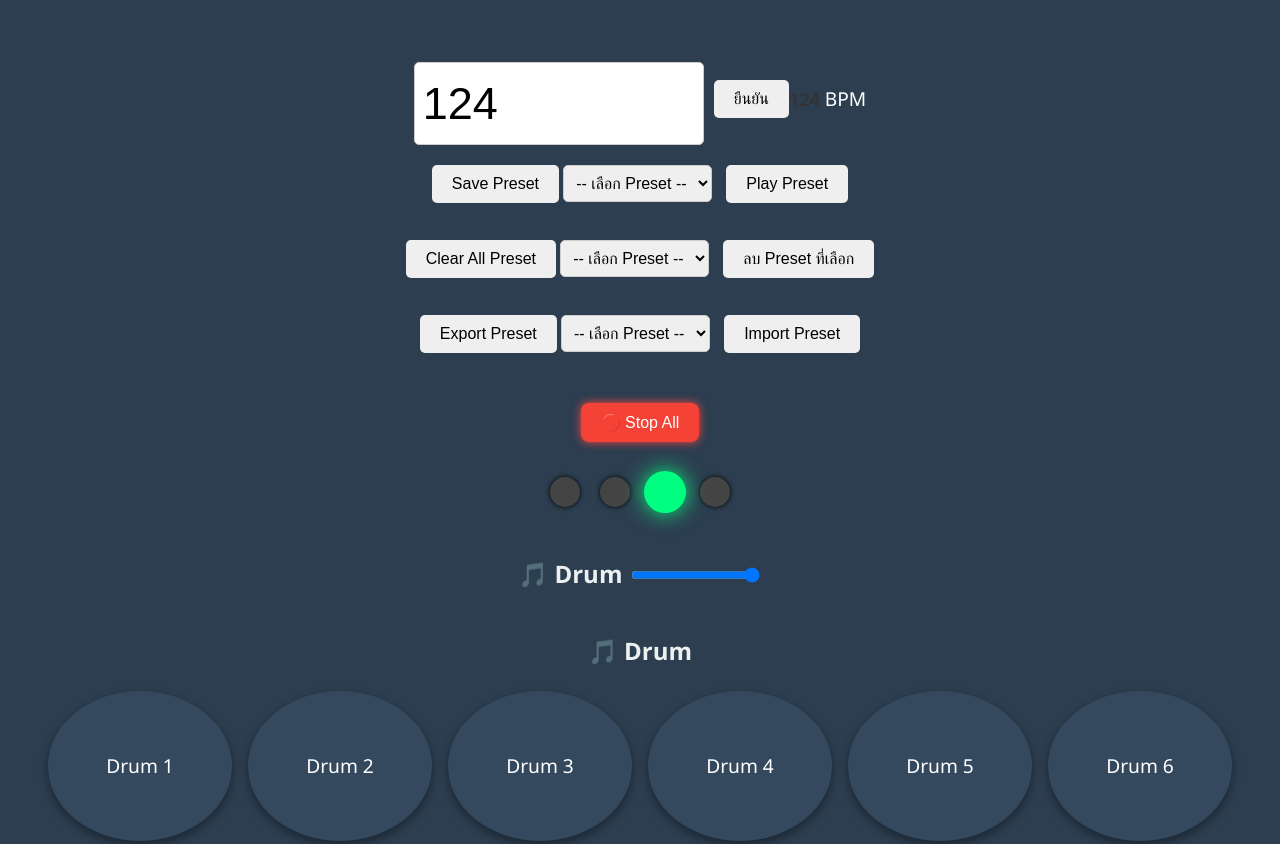
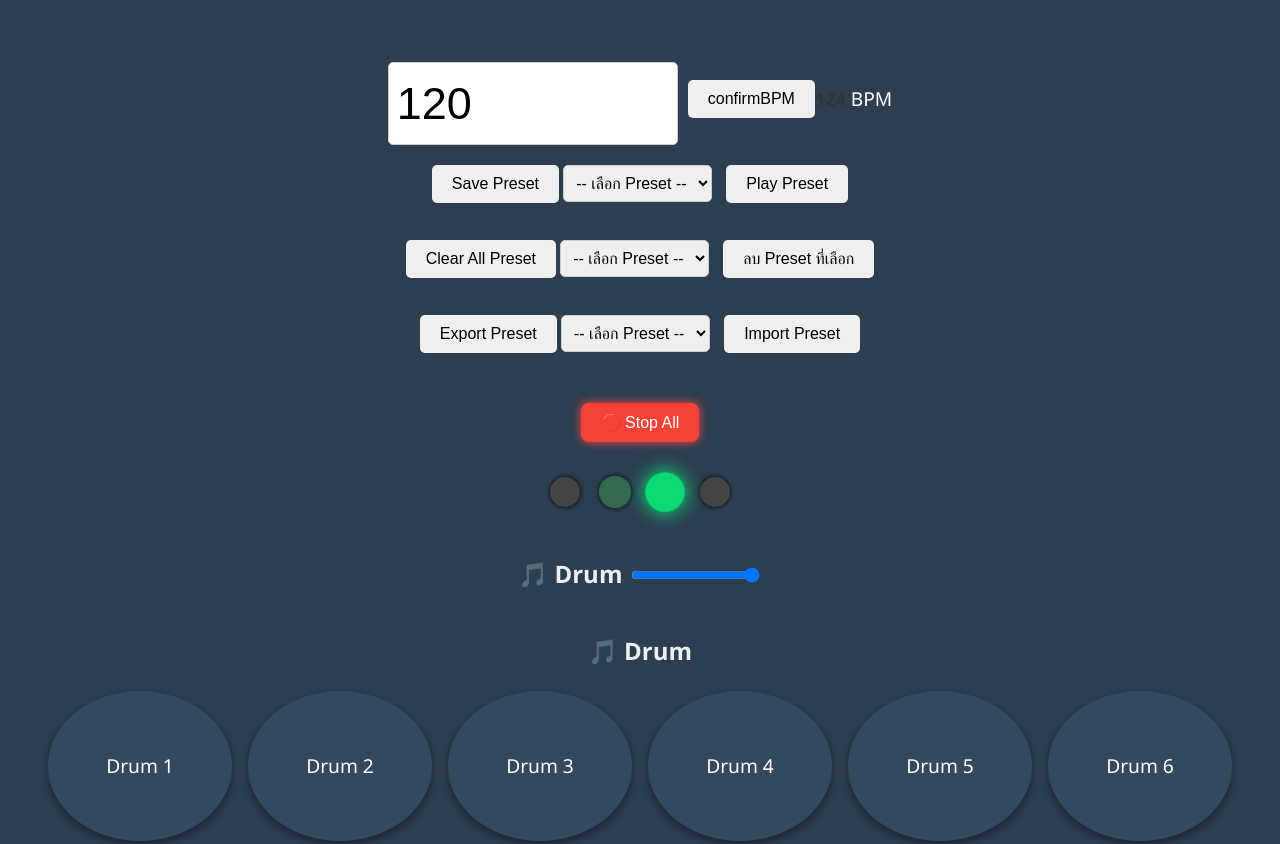
Before and after one commit to Pete-Kung/Sounds, a plain HTML site: page index.html in a window 1280 px wide. Shown: the top 844 px of the page. Drawn offline with Linux system fonts and the light colour scheme; no server answers.

Commit message:
fix bpm and word

```diff
--- a/index.html
+++ b/index.html
@@ -10,8 +10,8 @@
 <body>
 
   <div class="bpm-control">
-    <input type="number" id="bpmSlider" value="124" min="60" max="200">
-    <button id="confirmBPM">ยืนยัน</button>
+    <input type="number" id="bpmSlider" value="120" min="60" max="200">
+    <button id="confirmBPM">confirmBPM</button>
     <span id="bpmValue">124</span> BPM
   </div>
 
--- a/script.js
+++ b/script.js
@@ -1,4 +1,4 @@
-let bpm = 124;
+let bpm = 120;
 let beatsPerBar = 4;
 let beatDuration = 60 / bpm;
 let barDuration = beatDuration * beatsPerBar;
```
